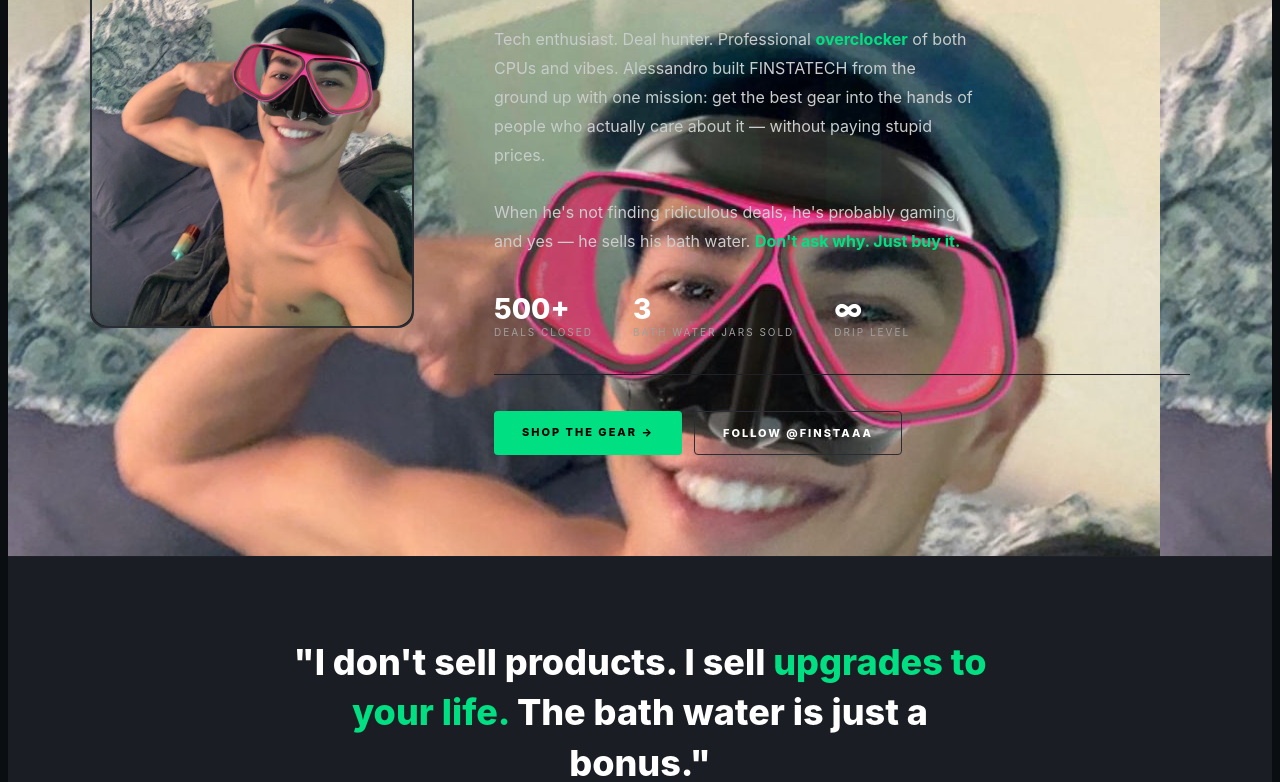
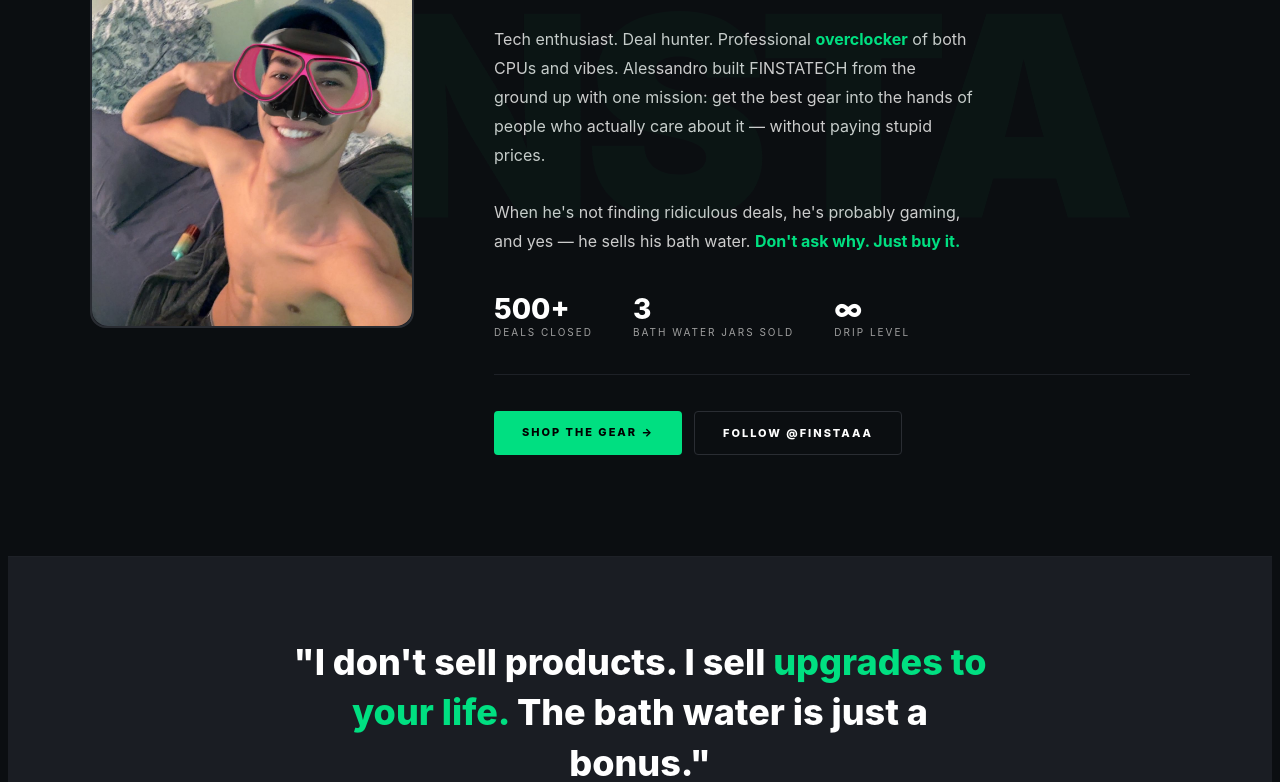
Before and after one commit to finstadev/finstatech, a website: page alessandro.html in a window 1280 px wide. Shown: the part 429-1211 px from the top of the page. Drawn offline with Linux system fonts and the light colour scheme.

Commit message:
Fix background image bleeding outside photo frame

```diff
--- a/alessandro.html
+++ b/alessandro.html
@@ -14,7 +14,7 @@
             padding: 80px 40px;
             position: relative;
             overflow: hidden;
-            background-image: url('alp.jpeg');
+
         }
         .al-hero::before {
             content: 'FINSTA';
```
